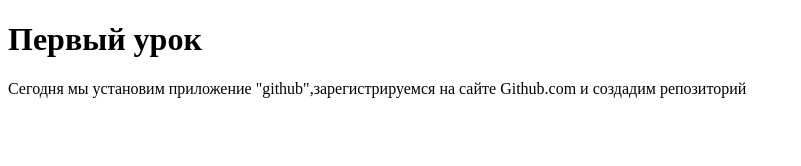
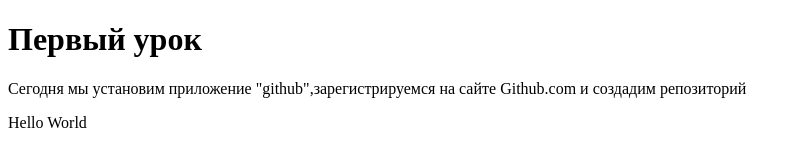
Before and after one commit to Emelyanov9999/Js-lessons, a plain HTML site: page Lesson 1/index.html in a window 1280 px wide. Shown: the whole page, without its empty margins (0-801 px from the left). Drawn offline with Linux system fonts and the light colour scheme.

Commit message:
Lesson 2
Практика по 2-му уроку.

```diff
--- a/Lesson 1/file.js
+++ /dev/null
@@ -1,2 +0,0 @@
-console.log("Привет.Это мой первый урок по Java script.");
-console.log(50*2);
--- a/Lesson 1/index.html
+++ b/Lesson 1/index.html
@@ -9,6 +9,7 @@
 <body>
     <h1>Первый урок</h1>
     <p>Сегодня мы установим приложение "github",зарегистрируемся на сайте Github.com и создадим репозиторий</p>
+    <div id="one"></div>
     <script src="/main.js"></script>
 </body>
 </html>
--- a/Lesson 1/main.js
+++ b/Lesson 1/main.js
@@ -1,3 +1,23 @@
-console.log("Привет.Это мой первый урок по Java script.");
-console.log(50*2);
-console.log("Что произойдёт, если строку сложить с числом?" + 100);
+
+console.log("01");
+
+console.log('Добро'+' пожаловать'+'на курс,'+' Владимир');
+
+//alert("08.августа.2021");
+
+document.getElementById("one").innerHTML = "Hello World";
+
+//Числовой тип
+console.log(5)
+//Большое число
+console.log(1234567890n)
+//Строка
+console.log("Bleach Greatness")
+//Логический
+console.log(5>3)
+//Пустота
+console.log(null)
+//Неопределён
+console.log(undefined)
+//type of
+console.log(typeof(1234567890n));
```
